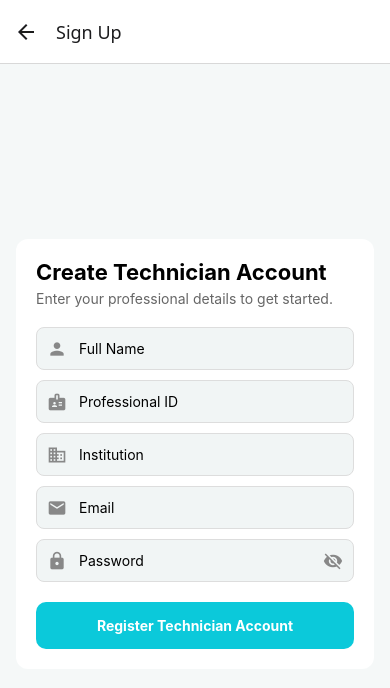
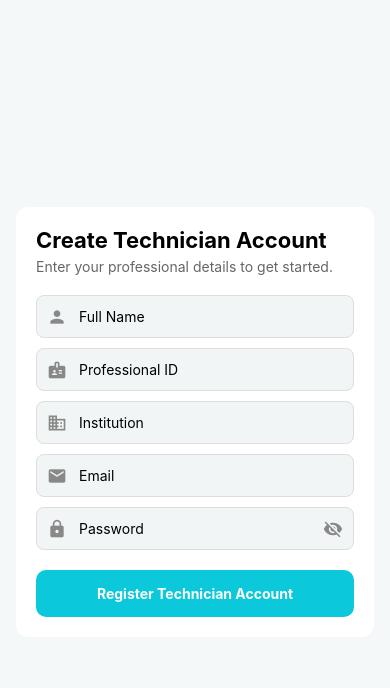
Before and after one commit to yaakydd/AidePoint, a React Native app in the folder frontend/: screen /SignUp in a window 390 px wide. Shown: the top 688 px of the page. Built offline with nearby package versions, Linux system fonts and the light colour scheme.

Commit message:
Made changes to the options part of the SIgnUp navigation

```diff
--- a/frontend/Navigation/AppNavigator.js
+++ b/frontend/Navigation/AppNavigator.js
@@ -17,7 +17,7 @@ export default function AppNavigator() {
       <Stack.Screen
         name="SignUp"
         component={SignUp}
-        options={{ title: "Sign Up" }}
+        options={{ headerShown: false }}
       />
     </Stack.Navigator>
   );
```
